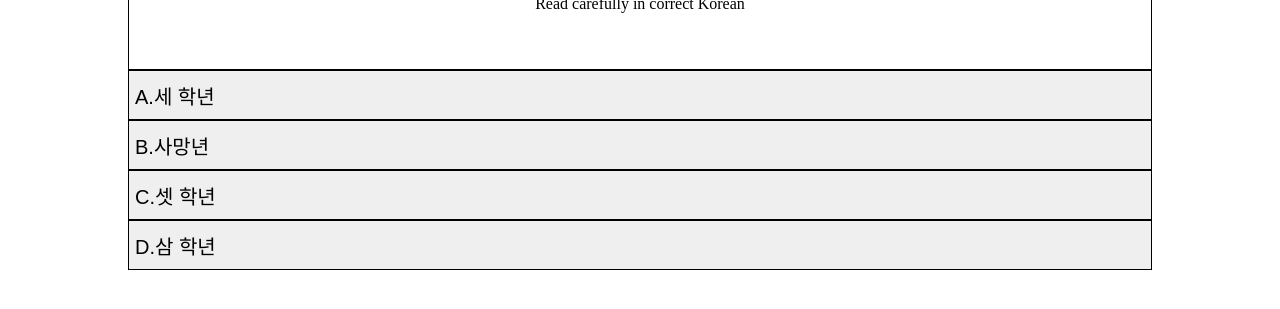
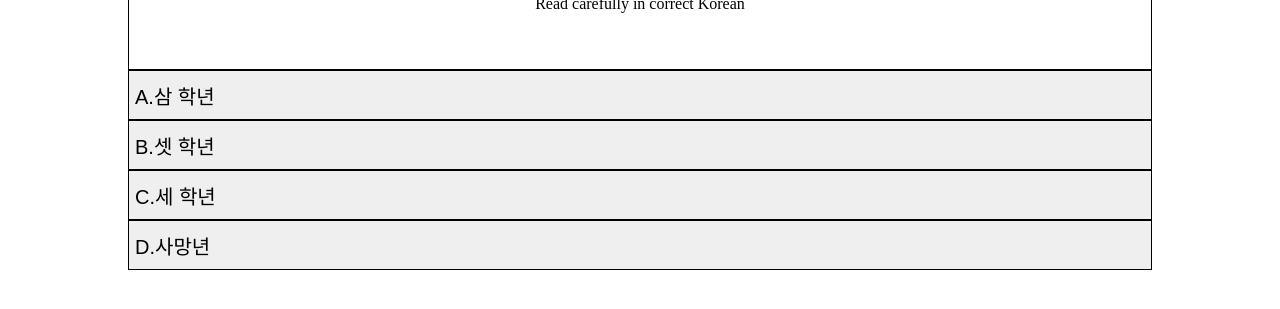
Before and after one commit to mayo516/korean_cards, a React (Vite) app: page / in a window 1280 px wide. Shown: the part 181-490 px from the top of the page. Built offline with nearby package versions, Linux system fonts and the light colour scheme.

Commit message:
글씨 크기

```diff
--- a/public/questions.json
+++ b/public/questions.json
@@ -11,8 +11,8 @@
   },
   {
     "question": "🕖 시계 (Clock): 7:15",
-    "options": ["일곱 시 십오 분", "칠 시 십오 분", "일곱 시 열다섯 분", "일곱 시 오 분"],
-    "answer": 0
+    "options": ["칠 시 십오 분", "일곱 시 열다섯 분", "일곱 시 십오 분" ,"일곱 시 오 분"],
+    "answer": 2
   },
   {
     "question": "📅 날짜 (Date): 3월 24일",
@@ -21,8 +21,8 @@
   },
   {
     "question": "📅 날짜 (Date): 12월 31일",
-    "options": ["십이월 삼십일 일", "열두월 서른한 날", "열두월 삼십일 일", "십이월 삼십이일"],
-    "answer": 0
+    "options": [ "열두월 서른한 날", "십이월 삼십일 일" , "열두월 삼십일 일", "십이월 삼십이일"],
+    "answer": 1
   },
   {
     "question": "🎂 나이 (Age): 25살",
@@ -66,7 +66,7 @@
   },
   {
     "question": "📞 전화번호 (Phone): 9876",
-    "options": ["구팔칠육", "구팔칠륙", "구팔구칠육", "구팔칠사육"],
-    "answer": 0
+    "options": ["구팔칠륙", "구팔구칠육", "구팔칠사육", "구팔칠육"],
+    "answer": 3
   }
 ]
--- a/src/App.jsx
+++ b/src/App.jsx
@@ -109,7 +109,7 @@ function App() {
   }
 
   const currentQuestion = questions[currentQuestionIndex]
-  const shuffledOptions = shuffleOptions(currentQuestion.options)
+  // const shuffledOptions = shuffleOptions(currentQuestion.options)
 
   return (
     <div className="min-h-screen bg-gradient-to-br from-green-50 via-blue-50 to-purple-50">
@@ -157,7 +157,7 @@ function App() {
 
         <QuizCard
           question={currentQuestion.question}
-          options={shuffledOptions}
+          options={currentQuestion.options}
           correctAnswer={currentQuestion.answer}
           selectedAnswer={selectedAnswer}
           onAnswerSelect={handleAnswerSelect}
--- a/src/components/QuizCard.jsx
+++ b/src/components/QuizCard.jsx
@@ -10,70 +10,50 @@ const QuizCard = ({
   onNextQuestion,
   isLastQuestion
 }) => {
-  const { t } = useTranslation()
-  const [shuffledOptions, setShuffledOptions] = useState([])
-  const [optionMapping, setOptionMapping] = useState({})
 
-  useEffect(() => {
-    const shuffled = [...options].sort(() => Math.random() - 0.5)
-    setShuffledOptions(shuffled)
-    const mapping = {}
-    shuffled.forEach((option, newIndex) => {
-      mapping[newIndex] = options.indexOf(option)
-    })
-    setOptionMapping(mapping)
-  }, [question, options])
+  const { t } = useTranslation();
 
-  const handleOptionClick = (shuffledIndex) => {
-    if (selectedAnswer !== null) return
-    onAnswerSelect(shuffledIndex, optionMapping[shuffledIndex])
+  const handleOptionClick = (index) => {
+    if (selectedAnswer !== null) return;
+    onAnswerSelect(index, correctAnswer);
   }
 
-  const getOptionStyle = (shuffledIndex) => {
-    const base =
-      "p-4 rounded-xl border backdrop-blur-md bg-white/30 transition-colors text-left w-full text-gray-800 font-medium shadow-sm min-h-[50px] text-[20px]"
+  const getOptionStyle = (index) => {
+    const base = "p-4 rounded-xl border backdrop-blur-md bg-white/30 transition-colors text-left w-full text-gray-800 font-medium shadow-sm min-h-[50px] text-[20px]";
 
-    if (selectedAnswer === null) {
-      return base + " hover:border-indigo-400 hover:bg-white/40"
+    if (selectedAnswer === null) return base + " hover:border-indigo-400 hover:bg-white/40";
+
+    if (index === selectedAnswer) {
+      return index === correctAnswer
+        ? base + " border-green-400 bg-green-200/30 text-green-800"
+        : base + " border-red-400 bg-red-200/30 text-red-800";
     }
 
-    const originalIndex = optionMapping[shuffledIndex]
-    const isSelected = selectedAnswer === shuffledIndex
-    const isCorrect = originalIndex === correctAnswer
-
-    if (isSelected) {
-      return isCorrect
-        ? base + " border-green-400 bg-green-200/30 text-green-800"
-        : base + " border-red-400 bg-red-200/30 text-red-800"
+    if (index === correctAnswer) {
+      return base + " border-green-400 bg-green-200/30 text-green-800";
     }
 
-    if (isCorrect) {
-      return base + " border-green-400 bg-green-200/30 text-green-800"
-    }
-
-    return base + " border-gray-300 bg-gray-100/20 text-gray-400"
+    return base + " border-gray-300 bg-gray-100/20 text-gray-400";
   }
 
   return (
     <div className="max-w-[80%] mx-auto text-center">
       {/* 문제 카드 */}
-     <div className="min-h-[200px] backdrop-blur-lg bg-white/30 border border-white/40 shadow-lg p-6 mb-6 flex flex-col gap-[20px] justify-center">
-        <h2 className="text-xl md:text-2xl font-bold text-gray-900 mb-3 text-[50px] ">
-          {question}
-        </h2>
+      <div className="min-h-[200px] backdrop-blur-lg bg-white/30 border border-white/40 shadow-lg p-6 mb-6 flex flex-col gap-[20px] justify-center">
+        <h2 className="text-xl md:text-2xl font-bold text-gray-900 mb-3 text-[50px]">{question}</h2>
         <p className="text-gray-600 text-sm">{t('quizInstruction')}</p>
       </div>
 
       {/* 보기 */}
       <div className="space-y-3 mb-6">
-        {shuffledOptions.map((option, index) => (
+        {options.map((option, index) => (
           <button
             key={index}
             onClick={() => handleOptionClick(index)}
             disabled={selectedAnswer !== null}
             className={getOptionStyle(index)}
           >
-            <span className="mr-2 font-semibold text-indigo-600  text-[20px] ">
+            <span className="mr-2 font-semibold text-indigo-600 text-[20px]">
               {String.fromCharCode(65 + index)}.
             </span>
             {option}
@@ -87,7 +67,6 @@ const QuizCard = ({
           <button
             onClick={onNextQuestion}
             className="bg-[#9abf7f] shadow-[0_4px_0_#87a86f] text-white font-bold inline-block text-center rounded-[10px] border-0 h-[50px] w-[100px] m-[10px] appearance-none"
-
           >
             {isLastQuestion ? t('showResult') : t('nextQuestion')}
           </button>
@@ -97,7 +76,7 @@ const QuizCard = ({
       {/* 피드백 */}
       {selectedAnswer !== null && (
         <div className="mt-6">
-          {optionMapping[selectedAnswer] === correctAnswer ? (
+          {selectedAnswer === correctAnswer ? (
             <div className="p-4 rounded-xl border border-green-300/60 backdrop-blur-md bg-green-100/30 text-green-700 text-center">
               <p className="font-bold">{t('correctFeedbackTitle')}</p>
               <p className="text-sm">{t('correctFeedbackText')}</p>
@@ -105,15 +84,13 @@ const QuizCard = ({
           ) : (
             <div className="p-4 rounded-xl border border-red-300/60 backdrop-blur-md bg-red-100/30 text-red-700 text-center">
               <p className="font-bold">{t('wrongFeedbackTitle')}</p>
-              <p className="text-sm">
-                {t('wrongFeedbackText', { answer: options[correctAnswer] })}
-              </p>
+              <p className="text-sm">{t('wrongFeedbackText', { answer: options[correctAnswer] })}</p>
             </div>
           )}
         </div>
       )}
     </div>
-  )
+  );
 }
 
-export default QuizCard
+export default QuizCard;
```
